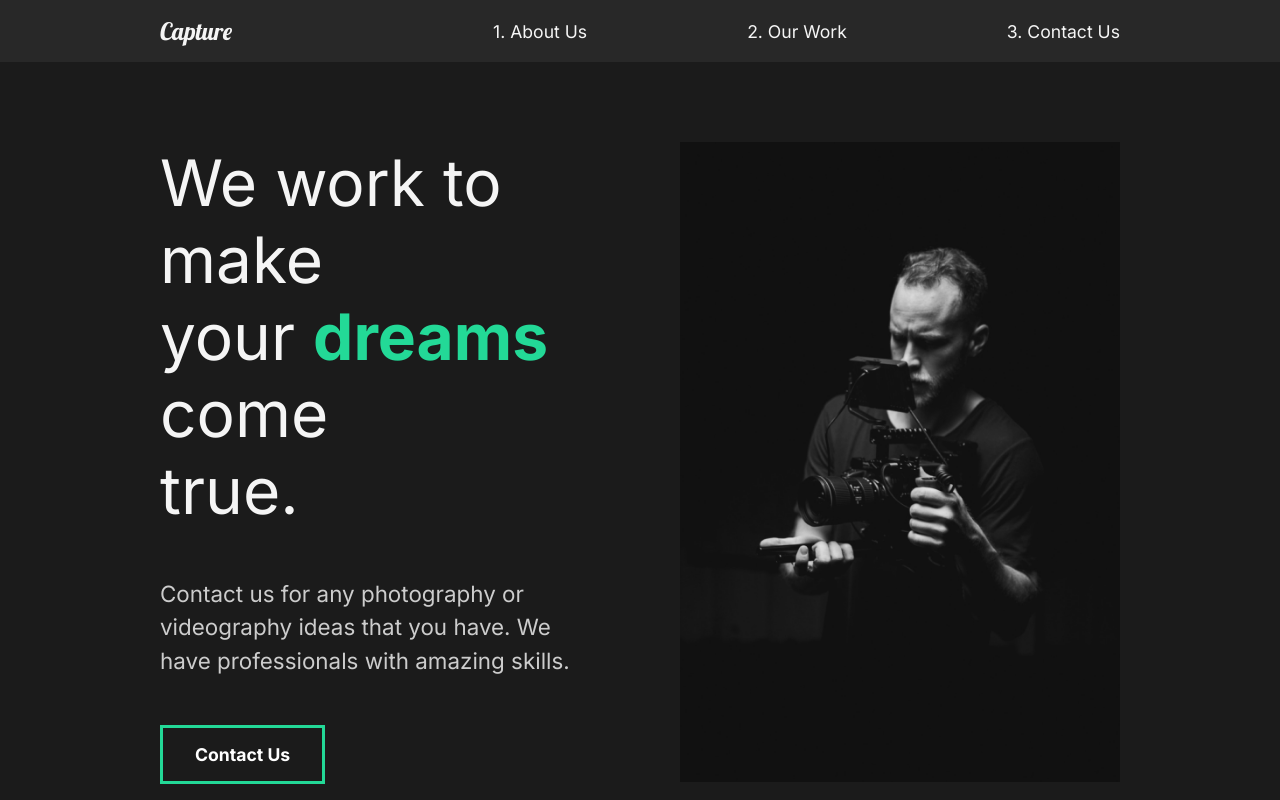
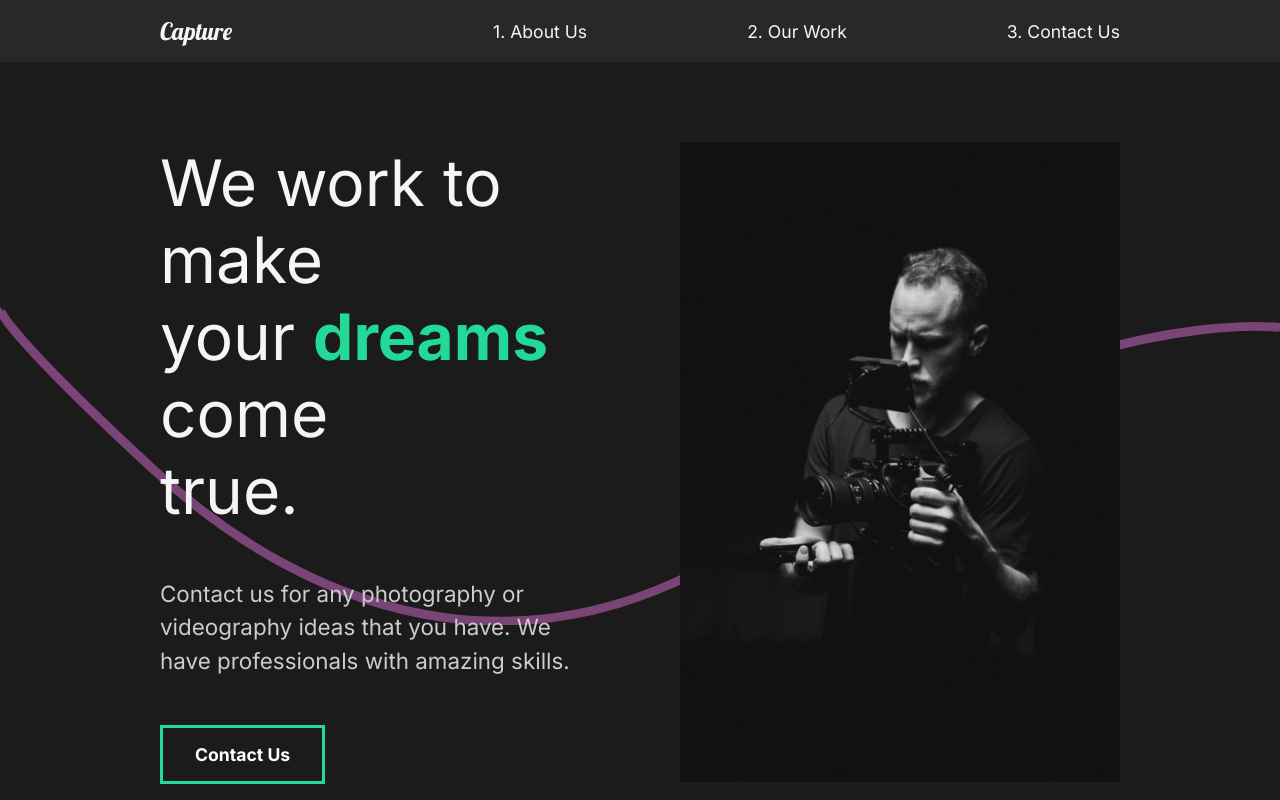
Before and after one commit to Sahibjot01/Capture, a React (Create React App) app: page / in a window 1280 px wide. Shown: the top 800 px of the page. Built offline with nearby package versions, Linux system fonts and the light colour scheme.

Commit message:
14. Added wave amination to about section

```diff
--- a/src/Components/AboutSection.js
+++ b/src/Components/AboutSection.js
@@ -1,5 +1,6 @@
 import React from "react";
 import home1 from "../img/home1.png";
+import Wave from "./Wave";
 //styled component
 import {
   StyledAboutDiv,
@@ -42,6 +43,7 @@
           alt="guy with a professional camea"
         />
       </StyledImageDiv>
+      <Wave></Wave>
     </StyledAboutDiv>
   );
 };
--- /dev/null
+++ b/src/Components/Wave.js
@@ -0,0 +1,36 @@
+import React from "react";
+//styles
+import styled from "styled-components";
+//framer motion
+import { motion } from "framer-motion";
+
+const Wave = () => {
+  return (
+    <StyledSvg
+      viewBox="0 0 1440 363"
+      fill="none"
+      xmlns="http://www.w3.org/2000/svg"
+    >
+      <motion.path
+        initial={{ pathLength: 0, pathOffset: 1 }}
+        animate={{
+          pathLength: 1,
+          pathOffset: 0,
+          transition: { duration: 1 },
+        }}
+        d="M1440 27.4774C1352.73 19.8184 1122.41 49.0556 899.331 227.276C620.48 450.052 354.282 355.647 170.328 185.318C23.165 49.0556 -4.21721 8.32998 0.487081 5"
+        stroke="#D96ED4"
+        strokeOpacity="0.5"
+        strokeWidth="10"
+      />
+    </StyledSvg>
+  );
+};
+
+const StyledSvg = styled.svg`
+  position: absolute;
+  left: 0;
+  z-index: 1;
+`;
+
+export default Wave;
--- a/src/animation.js
+++ b/src/animation.js
@@ -56,7 +56,7 @@
     scale: 1,
     transition: {
       duration: 0.75,
-      ease: "easeIn",
+      ease: "easeOut",
     },
   },
 };
--- a/src/styles.js
+++ b/src/styles.js
@@ -12,6 +12,7 @@
 export const StyledDescriptionDiv = styled.div`
   flex: 1;
   padding-right: 5rem;
+  z-index: 2;
   h2 {
     font-weight: lighter;
   }
@@ -20,6 +21,7 @@
 export const StyledImageDiv = styled.div`
   flex: 1;
   overflow: hidden;
+  z-index: 2;
   img {
     width: 100%;
     height: 80vh;
```
